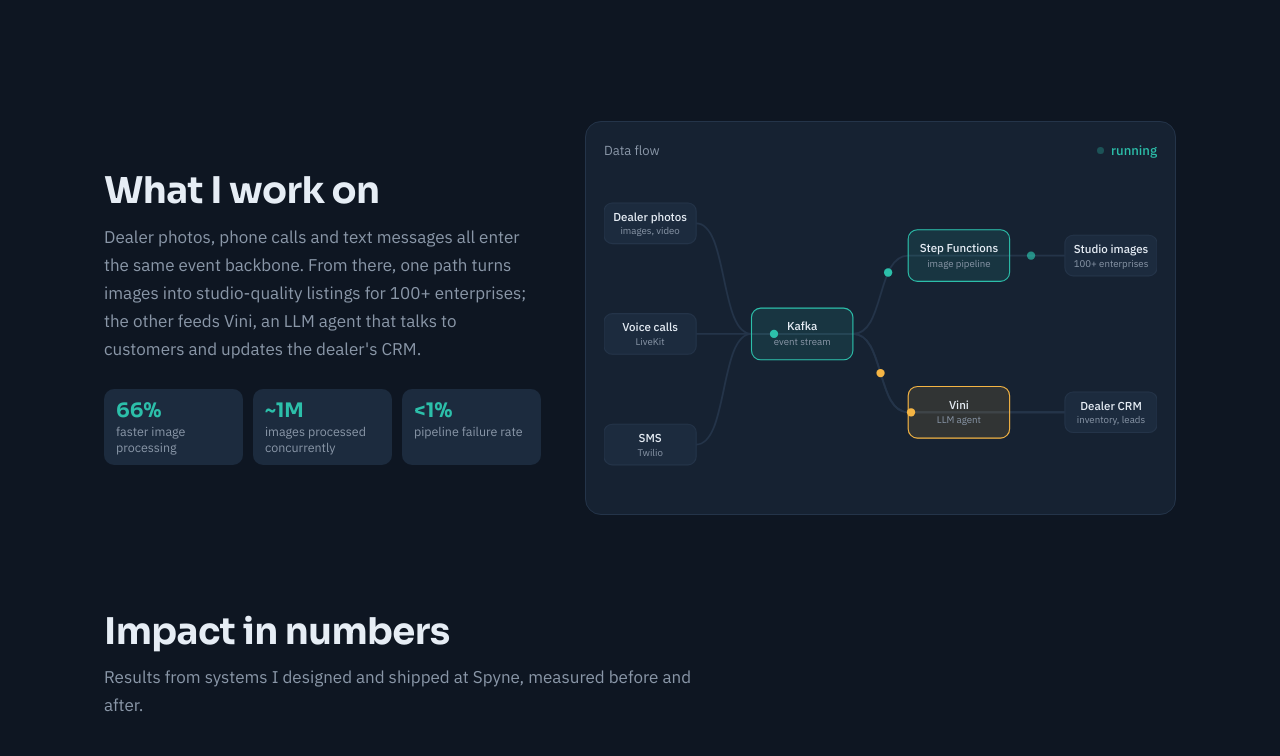
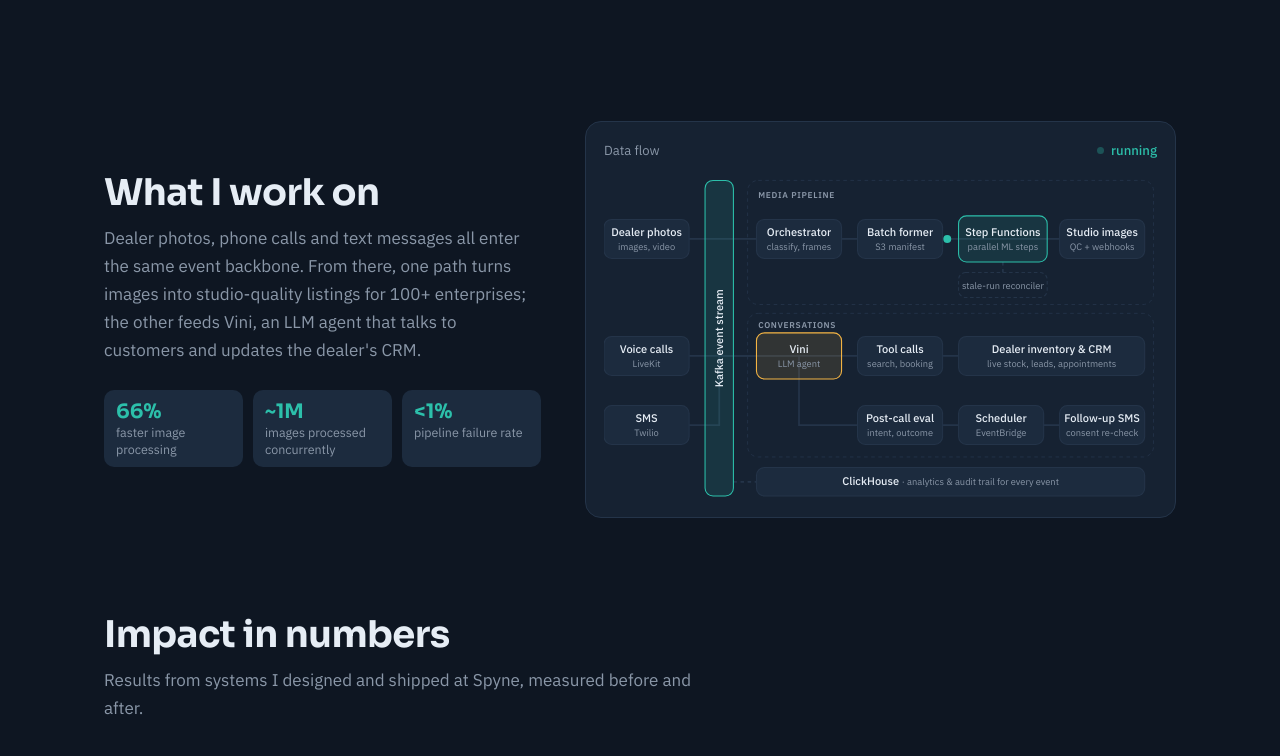
Before and after one commit to choudhary-ankit/Portfolio, an Astro site: page / in a window 1280 px wide. Shown: the part 776-1532 px from the top of the page. Built offline with nearby package versions, Linux system fonts and the light colour scheme; Astro itself is replaced by a stand-in of ours; animation ran at ten frames a second.

Commit message:
Redraw the Systems data flow as a two-lane LLD diagram
Kafka backbone feeding a media lane (orchestrator, batch former,
Step Functions, studio images, reconciler) and a conversation lane
(Vini, tool calls, dealer inventory & CRM, post-call eval, EventBridge
scheduler, follow-up SMS), with ClickHouse as the audit/analytics store.

Co-Authored-By: Claude Opus 5.5 <noreply@anthropic.com>

```diff
--- a/src/components/Systems.astro
+++ b/src/components/Systems.astro
@@ -9,23 +9,35 @@
         <div class="chip"><b>&lt;1%</b><span>pipeline failure rate</span></div>
       </div>
     </div>
-    <figure class="pipe" aria-label="Animated diagram of the systems I work on: dealer photos, calls and SMS flow through Kafka into an image pipeline and the Vini LLM agent">
+    <figure class="pipe" aria-label="Animated diagram of the systems I work on: dealer photos, calls and SMS enter a Kafka event stream. In the media lane an orchestrator and batch former feed Step Functions ML steps that produce studio images with QC and one webhook per SKU. In the conversation lane Vini, an LLM agent, calls tools against the dealer's inventory and CRM, and a post-call evaluation schedules a follow-up SMS through EventBridge. Everything is audited in ClickHouse.">
       <div class="pipe-head"><span>Data flow</span><span class="live">running</span></div>
-      <svg viewBox="0 0 600 360" aria-hidden="true">
+      <svg viewBox="0 0 624 378" aria-hidden="true">
+        <rect class="lane" x="162" y="14" width="458" height="140" rx="12"/><text class="lane-l" x="174" y="34">MEDIA PIPELINE</text>
+        <rect class="lane" x="162" y="164" width="458" height="162" rx="12"/><text class="lane-l" x="174" y="181">CONVERSATIONS</text>
         <g>
-          <path class="wire" id="r1" d="M100 60 C135 60 125 180 160 180 L270 180 C305 180 295 95 330 95 L440 95 L500 95"/>
-          <path class="wire" id="r2" d="M100 180 L270 180 C305 180 295 265 330 265 L440 265 L500 265"/>
-          <path class="wire" id="r3" d="M100 300 C135 300 125 180 160 180 L270 180 C305 180 295 265 330 265 L440 265 L500 265"/>
+          <path class="wire" id="r1" d="M96 80 H562"/>
+          <path class="wire" id="r2" d="M96 212 H220 V290 H562"/>
+          <path class="wire" id="r3" d="M96 290 H130 V212 H505"/>
+          <path class="wire dash" d="M450 106 V118"/>
+          <path class="wire dash" d="M146 354 H172"/>
         </g>
         <g id="packets"></g>
-        <g class="node"><rect x="0" y="38" width="100" height="44" rx="9"/><text x="50" y="57" text-anchor="middle">Dealer photos</text><text class="s" x="50" y="72" text-anchor="middle">images, video</text></g>
-        <g class="node"><rect x="0" y="158" width="100" height="44" rx="9"/><text x="50" y="177" text-anchor="middle">Voice calls</text><text class="s" x="50" y="192" text-anchor="middle">LiveKit</text></g>
-        <g class="node"><rect x="0" y="278" width="100" height="44" rx="9"/><text x="50" y="297" text-anchor="middle">SMS</text><text class="s" x="50" y="312" text-anchor="middle">Twilio</text></g>
-        <g class="node core"><rect x="160" y="152" width="110" height="56" rx="10"/><text x="215" y="176" text-anchor="middle">Kafka</text><text class="s" x="215" y="192" text-anchor="middle">event stream</text></g>
-        <g class="node core"><rect x="330" y="67" width="110" height="56" rx="10"/><text x="385" y="91" text-anchor="middle">Step Functions</text><text class="s" x="385" y="107" text-anchor="middle">image pipeline</text></g>
-        <g class="node ai"><rect x="330" y="237" width="110" height="56" rx="10"/><text x="385" y="261" text-anchor="middle">Vini</text><text class="s" x="385" y="277" text-anchor="middle">LLM agent</text></g>
-        <g class="node"><rect x="500" y="73" width="100" height="44" rx="9"/><text x="550" y="92" text-anchor="middle">Studio images</text><text class="s" x="550" y="107" text-anchor="middle">100+ enterprises</text></g>
-        <g class="node"><rect x="500" y="243" width="100" height="44" rx="9"/><text x="550" y="262" text-anchor="middle">Dealer CRM</text><text class="s" x="550" y="277" text-anchor="middle">inventory, leads</text></g>
+        <g class="node"><rect x="0" y="58" width="96" height="44" rx="9"/><text x="48" y="77" text-anchor="middle">Dealer photos</text><text class="s" x="48" y="92" text-anchor="middle">images, video</text></g>
+        <g class="node"><rect x="0" y="190" width="96" height="44" rx="9"/><text x="48" y="209" text-anchor="middle">Voice calls</text><text class="s" x="48" y="224" text-anchor="middle">LiveKit</text></g>
+        <g class="node"><rect x="0" y="268" width="96" height="44" rx="9"/><text x="48" y="287" text-anchor="middle">SMS</text><text class="s" x="48" y="302" text-anchor="middle">Twilio</text></g>
+        <g class="node"><rect x="172" y="58" width="96" height="44" rx="9"/><text x="220" y="77" text-anchor="middle">Orchestrator</text><text class="s" x="220" y="92" text-anchor="middle">classify, frames</text></g>
+        <g class="node"><rect x="286" y="58" width="96" height="44" rx="9"/><text x="334" y="77" text-anchor="middle">Batch former</text><text class="s" x="334" y="92" text-anchor="middle">S3 manifest</text></g>
+        <g class="node core"><rect x="400" y="54" width="100" height="52" rx="9"/><text x="450" y="77" text-anchor="middle">Step Functions</text><text class="s" x="450" y="92" text-anchor="middle">parallel ML steps</text></g>
+        <g class="node"><rect x="514" y="58" width="96" height="44" rx="9"/><text x="562" y="77" text-anchor="middle">Studio images</text><text class="s" x="562" y="92" text-anchor="middle">QC + webhooks</text></g>
+        <g class="node ai"><rect x="172" y="186" width="96" height="52" rx="9"/><text x="220" y="209" text-anchor="middle">Vini</text><text class="s" x="220" y="224" text-anchor="middle">LLM agent</text></g>
+        <g class="node"><rect x="286" y="190" width="96" height="44" rx="9"/><text x="334" y="209" text-anchor="middle">Tool calls</text><text class="s" x="334" y="224" text-anchor="middle">search, booking</text></g>
+        <g class="node"><rect x="400" y="190" width="210" height="44" rx="9"/><text x="505" y="209" text-anchor="middle">Dealer inventory &amp; CRM</text><text class="s" x="505" y="224" text-anchor="middle">live stock, leads, appointments</text></g>
+        <g class="node"><rect x="286" y="268" width="96" height="44" rx="9"/><text x="334" y="287" text-anchor="middle">Post-call eval</text><text class="s" x="334" y="302" text-anchor="middle">intent, outcome</text></g>
+        <g class="node"><rect x="400" y="268" width="96" height="44" rx="9"/><text x="448" y="287" text-anchor="middle">Scheduler</text><text class="s" x="448" y="302" text-anchor="middle">EventBridge</text></g>
+        <g class="node"><rect x="514" y="268" width="96" height="44" rx="9"/><text x="562" y="287" text-anchor="middle">Follow-up SMS</text><text class="s" x="562" y="302" text-anchor="middle">consent re-check</text></g>
+        <g class="node core bus"><rect x="114" y="14" width="32" height="356" rx="9"/><text x="130" y="196" text-anchor="middle" transform="rotate(-90 130 192)">Kafka event stream</text></g>
+        <g class="node side"><rect x="400" y="118" width="100" height="28" rx="8"/><text class="s" x="450" y="136" text-anchor="middle">stale-run reconciler</text></g>
+        <g class="node"><rect x="172" y="338" width="438" height="32" rx="9"/><text x="391" y="358" text-anchor="middle">ClickHouse <tspan class="s">· analytics &amp; audit trail for every event</tspan></text></g>
       </svg>
     </figure>
   </div>
--- a/src/styles/global.css
+++ b/src/styles/global.css
@@ -279,3 +279,9 @@ ol.journey,ul.tags{list-style:none;}
 .dn small{display:block;font-size:.72rem;font-weight:400;color:var(--muted);margin-top:2px;}
 .dn.side{border-style:dashed;font-size:.78rem;}
 .dlabel.c + .drow{margin-top:4px;}
+/* data-flow lanes (Systems) */
+.pipe .lane{fill:none;stroke:var(--line);stroke-dasharray:4 4;}
+.pipe .lane-l{fill:var(--muted);font-family:'IBM Plex Sans',sans-serif;font-size:9.5px;font-weight:600;letter-spacing:.08em;}
+.pipe .wire.dash{stroke-dasharray:4 4;}
+.pipe .node.side rect{fill:none;stroke-dasharray:4 3;}
+.pipe .node tspan.s{fill:var(--muted);font-size:10.5px;font-weight:400;}
```
